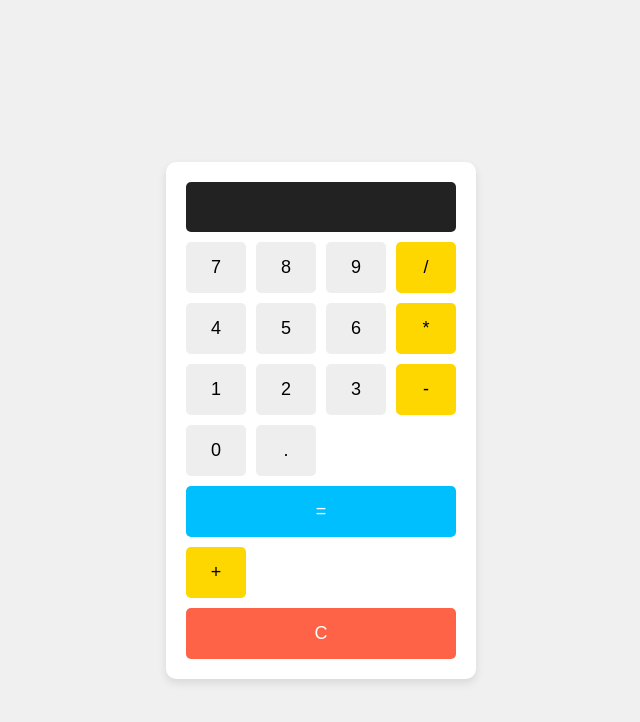
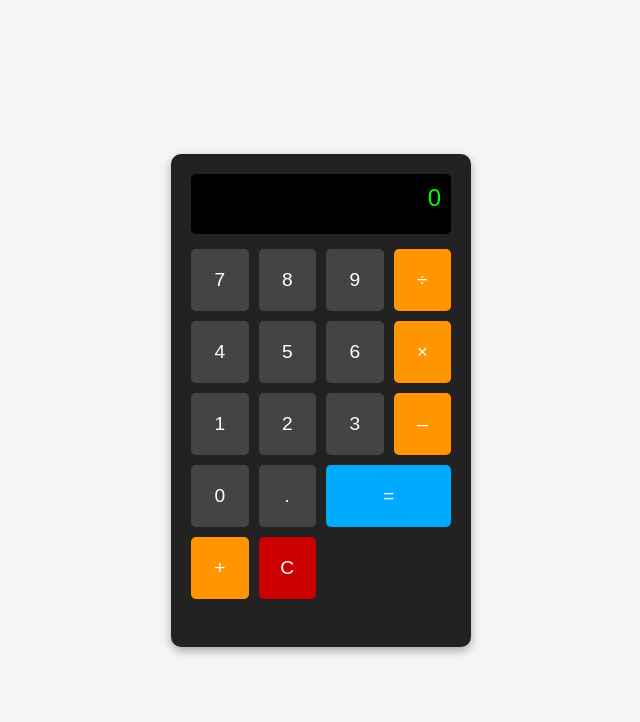
Before and after one commit to albertomzai/calculator, a plain HTML site: page static/index.html in a window 1280 px wide. Shown: the whole page, without its empty margins (319-959 px from the left). Drawn offline with Linux system fonts and the light colour scheme.

Commit message:
Agente completa tarea generando 1 archivo(s)

```diff
--- a/static/index.html
+++ b/static/index.html
@@ -1,38 +1,143 @@
 <!DOCTYPE html>
 <html lang="es">
 <head>
-<meta charset="UTF-8">
-<title>Calculadora</title>
-<style>
-  body{font-family:Arial,Helvetica,sans-serif;background:#f0f0f0;margin:0;padding:20px;display:flex;justify-content:center;align-items:center;height:100vh}
-  .calc{background:white;border-radius:10px;padding:20px;box-shadow:0 4px 8px rgba(0,0,0,.1)}
-  .screen{width:260px;height:40px;background:#222;color:white;font-size:24px;text-align:right;padding:5px;margin-bottom:10px;border-radius:5px}
-  .keys{display:grid;grid-template-columns:repeat(4,60px);gap:10px}
-  button{padding:15px;font-size:18px;background:#eee;border:none;border-radius:5px;cursor:pointer}
-  button.operator{background:#ffd700}
-  button.equal{background:#00bfff;color:white;width:100%;grid-column:span 4}
-</style>
-<script>
-function sendExpression(){
-  const expr=document.getElementById('screen').innerText;
-  fetch('/api/calculate',{
-    method:'POST',headers:{'Content-Type':'application/json'},body:JSON.stringify({expression:expr})
-  }).then(r=>r.json()).then(d=>{document.getElementById('screen').innerText=d.result||d.error;});
-}
-function addChar(c){document.getElementById('screen').innerText+=c;}
-function clearScreen(){document.getElementById('screen').innerText='';}
-</script>
+  <meta charset="UTF-8" />
+  <meta name="viewport" content="width=device-width, initial-scale=1.0" />
+  <title>Calculadora Web</title>
+  <style>
+    body {
+      font-family: Arial, Helvetica, sans-serif;
+      background-color: #f5f5f5;
+      display: flex;
+      justify-content: center;
+      align-items: center;
+      height: 100vh;
+      margin: 0;
+    }
+    .calculator {
+      width: 260px;
+      background: #222;
+      border-radius: 10px;
+      padding: 20px;
+      box-shadow: 0 4px 10px rgba(0,0,0,.3);
+    }
+    .display {
+      background: #000;
+      color: #0f0;
+      font-size: 1.5rem;
+      text-align: right;
+      padding: 10px;
+      border-radius: 5px;
+      margin-bottom: 15px;
+      min-height: 40px;
+    }
+    .keys {
+      display: grid;
+      grid-template-columns: repeat(4, 1fr);
+      gap: 10px;
+    }
+    button {
+      padding: 20px;
+      font-size: 1.2rem;
+      border: none;
+      border-radius: 5px;
+      cursor: pointer;
+      background: #444;
+      color: #fff;
+      transition: background .2s;
+    }
+    button:hover { background: #555; }
+    button.operator { background: #ff9500; }
+    button.equal { background: #00aaff; grid-column: span 2; }
+    button.clear { background: #cc0000; }
+    .message {
+      color: #f33;
+      text-align: center;
+      margin-top: 10px;
+      font-size: 0.9rem;
+      height: 18px;
+    }
+  </style>
 </head>
 <body>
-<div class="calc">
-  <div id="screen" class="screen"></div>
-  <div class="keys">
-    <button onclick="addChar('7')">7</button><button onclick="addChar('8')">8</button><button onclick="addChar('9')">9</button><button class="operator" onclick="addChar('/')">/</button>
-    <button onclick="addChar('4')">4</button><button onclick="addChar('5')">5</button><button onclick="addChar('6')">6</button><button class="operator" onclick="addChar('*')">*</button>
-    <button onclick="addChar('1')">1</button><button onclick="addChar('2')">2</button><button onclick="addChar('3')">3</button><button class="operator" onclick="addChar('-')">-</button>
-    <button onclick="addChar('0')">0</button><button onclick="addChar('.')">.</button><button class="equal" onclick="sendExpression()">=</button><button class="operator" onclick="addChar('+')">+</button>
-    <button style="grid-column:span 4; background:#ff6347;color:white" onclick="clearScreen()">C</button>
+  <div class="calculator">
+    <div id="display" class="display">0</div>
+    <div class="keys">
+      <button data-value="7">7</button>
+      <button data-value="8">8</button>
+      <button data-value="9">9</button>
+      <button class="operator" data-value="/">÷</button>
+
+      <button data-value="4">4</button>
+      <button data-value="5">5</button>
+      <button data-value="6">6</button>
+      <button class="operator" data-value="*">×</button>
+
+      <button data-value="1">1</button>
+      <button data-value="2">2</button>
+      <button data-value="3">3</button>
+      <button class="operator" data-value="-">–</button>
+
+      <button data-value="0">0</button>
+      <button data-value=".">.</button>
+      <button class="equal" id="equals">=</button>
+      <button class="operator" data-value="+">+</button>
+
+      <button class="clear" id="clear">C</button>
+    </div>
+    <div id="msg" class="message"></div>
   </div>
-</div>
+
+  <script>
+    const display = document.getElementById('display');
+    const msgDiv = document.getElementById('msg');
+    let expression = '';
+
+    function updateDisplay() {
+      display.textContent = expression || '0';
+    }
+
+    function clearMessage() { msgDiv.textContent = ''; }
+
+    document.querySelectorAll('.keys button').forEach(btn => {
+      btn.addEventListener('click', () => {
+        const val = btn.getAttribute('data-value');
+        if (!val) return;
+        if (btn.id === 'clear') {
+          expression = '';
+          updateDisplay();
+          clearMessage();
+        } else if (btn.id === 'equals') {
+          calculateResult();
+        } else {
+          expression += val;
+          updateDisplay();
+          clearMessage();
+        }
+      });
+    });
+
+    async function calculateResult() {
+      if (!expression) return;
+      try {
+        const response = await fetch('/api/calculate', {
+          method: 'POST',
+          headers: { 'Content-Type': 'application/json' },
+          body: JSON.stringify({ expression })
+        });
+
+        if (!response.ok) {
+          const errData = await response.json();
+          throw new Error(errData.message || 'Error del servidor');
+        }
+
+        const data = await response.json();
+        display.textContent = data.result;
+        expression = '';
+      } catch (err) {
+        msgDiv.textContent = err.message;
+      }
+    }
+  </script>
 </body>
 </html>
```
